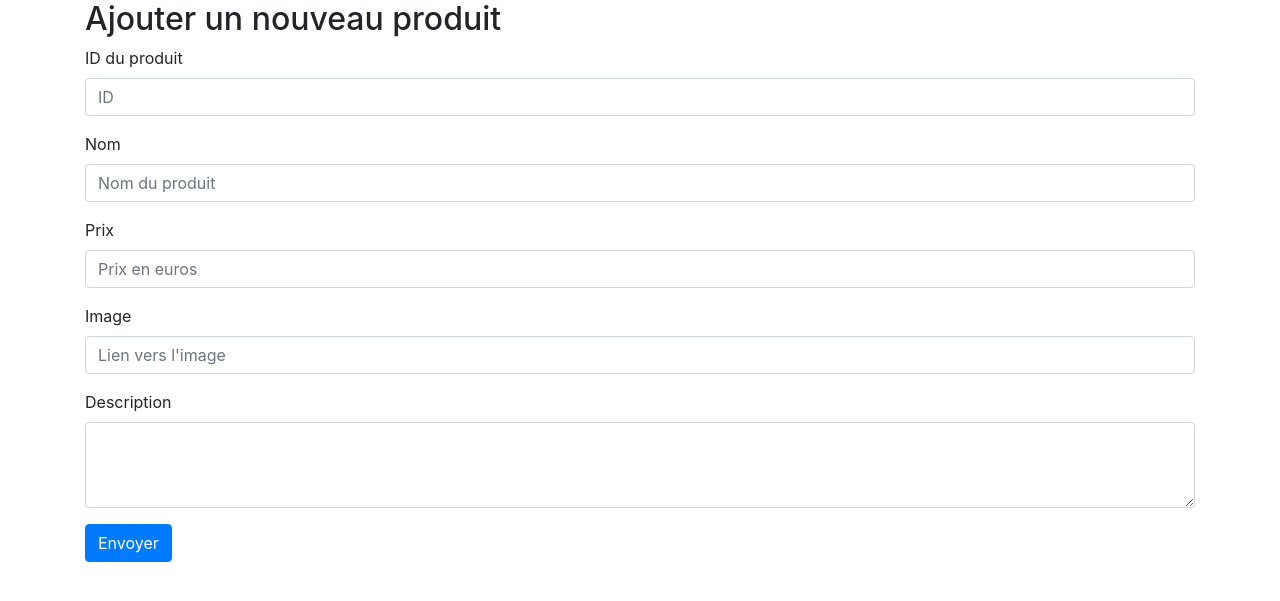
After one commit to Doelia/www2.stephanewouters.fr, a PHP site: page /teaching/wis/integration-bdd/tp-bd-text/products/add_product.html in a window 1280 px wide. The commit adds this page. Shown: the top 601 px of the page. Run offline with PHP 8.4, Linux system fonts and the light colour scheme.

Commit message:
:sparkles: Add product

```diff
--- /dev/null
+++ b/teaching/wis/integration-bdd/tp-bd-text/products/add_product.html
@@ -0,0 +1,40 @@
+<!DOCTYPE html>
+<html>
+<head>
+	<title>Cookies Shop</title>
+	<link rel="stylesheet" href="https://stackpath.bootstrapcdn.com/bootstrap/4.5.2/css/bootstrap.min.css" integrity="sha384-JcKb8q3iqJ61gNV9KGb8thSsNjpSL0n8PARn9HuZOnIxN0hoP+VmmDGMN5t9UJ0Z" crossorigin="anonymous">
+</head>
+<body>
+
+	<div class="container">
+
+		<h2>Ajouter un nouveau produit</h2>
+
+        <form action="submit_form.php" method="POST">
+            <div class="form-group">
+                <label for="id">ID du produit</label>
+                <input type="number" class="form-control" id="id" name="id" placeholder="ID">
+            </div>
+            <div class="form-group">
+                <label for="name">Nom</label>
+                <input type="text" class="form-control" id="name" name="name" placeholder="Nom du produit">
+            </div>
+            <div class="form-group">
+                <label for="price">Prix</label>
+                <input type="text" class="form-control" id="price" placeholder="Prix en euros">
+            </div>
+            <div class="form-group">
+                <label for="picture">Image</label>
+                <input type="text" class="form-control" id="picture" name="picture" placeholder="Lien vers l'image">
+            </div>
+            <div class="form-group">
+                <label for="description">Description</label>
+                <textarea class="form-control" id="description" rows="3" name="description"></textarea>
+            </div>
+            <button type="submit" class="btn btn-primary">Envoyer</button>
+		</form>
+
+	</div>
+
+</body>
+</html>
```
Also changed, not shown: teaching/wis/integration-bdd/tp-bd-text/products/index.php (+8 -6 lines), teaching/wis/integration-bdd/tp-bd-text/products/submit_form.php (added, +10 -0 lines).
